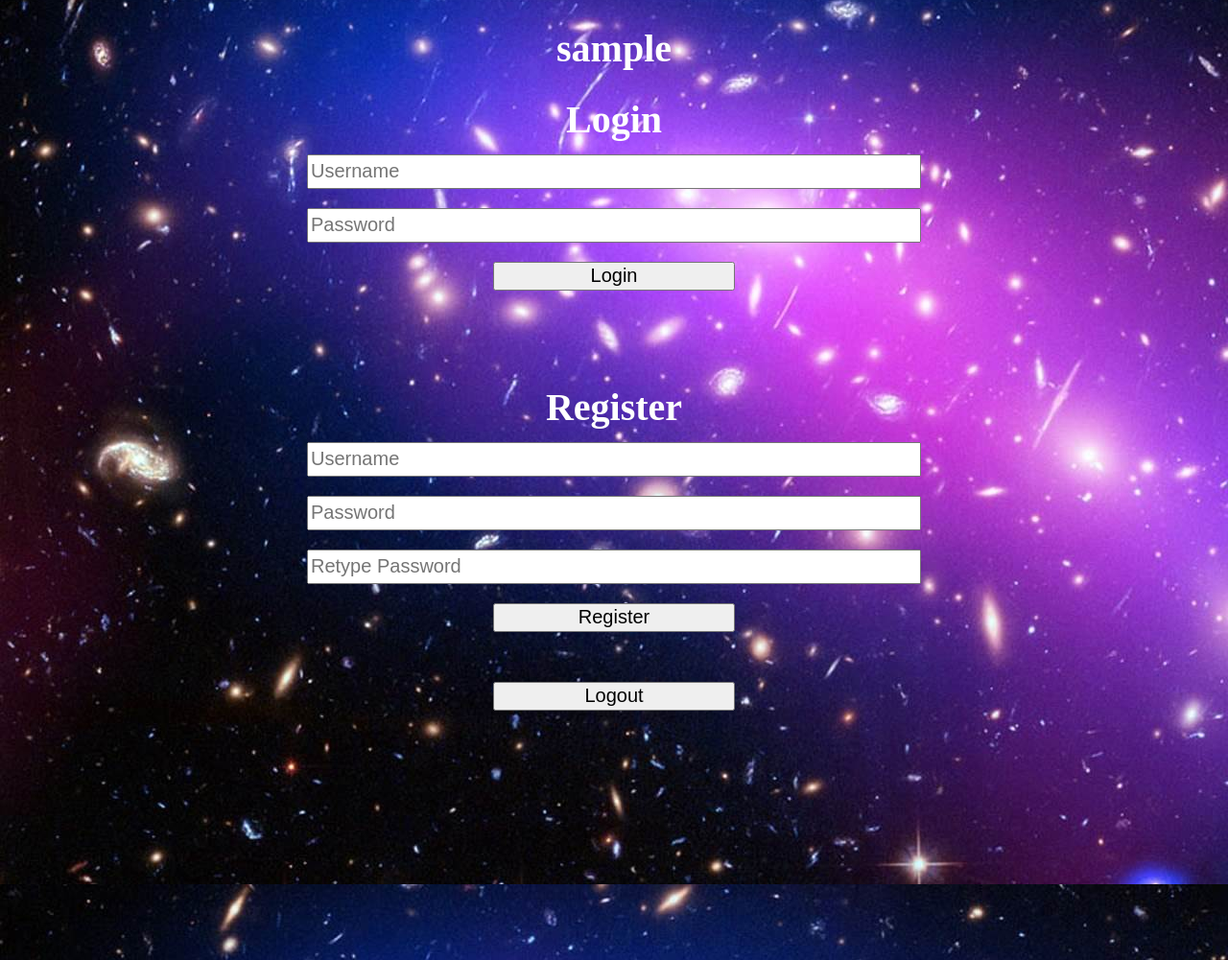
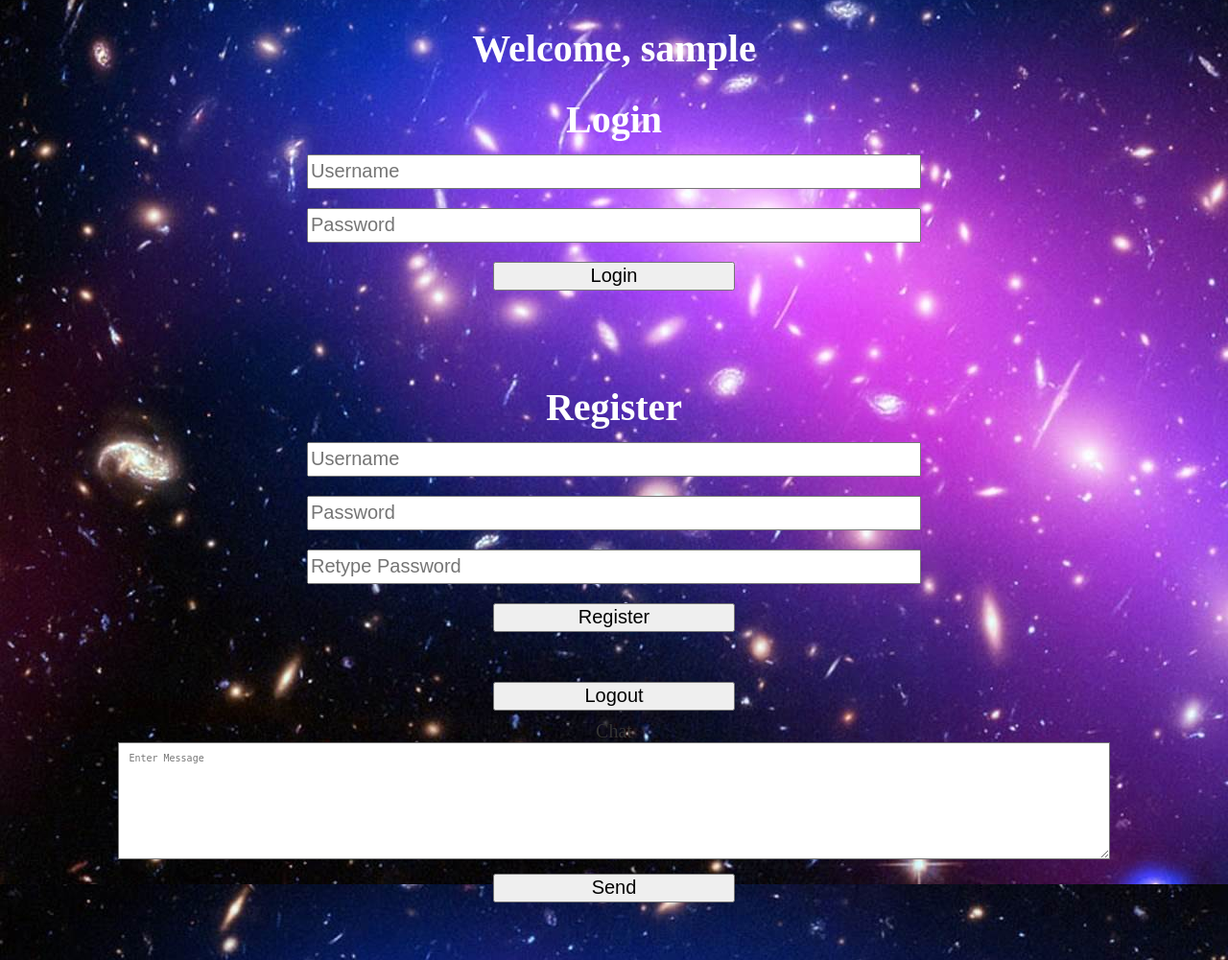
Before and after one commit to aegabrielsen/web-app, a Django app: template xxx_game/templates/xxx_game/index.html in a window 1280 px wide. Shown: the part 158-1159 px from the top of the page at 96% size. Run offline with Django 4.2, Linux system fonts and the light colour scheme; the template is opened without the code that fills it: most values are stand-ins (such as "Sample title", 1, 10 or a date in 2020); parts of the project's set-up code (start-up, migrations or seed data) failed here and were passed over.

Commit message:
add function to create post object

```diff
--- a/xxx_game/static/css/index.css
+++ b/xxx_game/static/css/index.css
@@ -86,3 +86,23 @@ h1{
     top: 20px;
     right: 10px;
 }
+#chat-window{
+    border: 1px solid #ccc;
+    width: 80% ;
+    height: 300px;
+    margin: 20 px auto;
+    background-color: white;
+    padding: 10px;
+    color: black;
+
+
+}
+#chat-message {
+    width: 80%;
+    height: 100px;
+    background-color: white;
+    padding: 10px;
+    font-size: 10px;
+    align-items: center;
+
+}
--- a/xxx_game/templates/xxx_game/index.html
+++ b/xxx_game/templates/xxx_game/index.html
@@ -21,7 +21,7 @@
     <div id="header" ></div>
     <div id="content" >
 
-        <h1>{{username}}</h1>
+        <h1>Welcome, {{username}}</h1>
 
         <!-- Form to login -->
         <form action="/login" method="post" id="login-container" class="login-register-container">
@@ -55,7 +55,18 @@
                 <button type="submit">Logout</button>
             </div>
 
-        </form>
+        <div class = "chat"> Chat</div>
+            <form id="chat-form" method = "post" action = "/send-message">
+                {% csrf_token %}
+                <textarea name="message" id = "chat-message" placeholder="Enter Message" required></textarea>
+                <div class="buttons">
+                <button type = "submit">Send</button>
+            </div>
+            </form>
+
+
+        <!--Chat-->
+
 
     </div>
     <div id="footer"></div>
--- a/xxx_game/urls.py
+++ b/xxx_game/urls.py
@@ -8,5 +8,7 @@ urlpatterns = [
     path('static/<path:path>', custom_static_view),
     path("login", views.login, name = "login"),
     path("register", views.register, name = "register"),
-    path("logout", views.logout, name = "logout")
+    path("logout", views.logout, name = "logout"),
+    path("create_post",views.createpost,name="create_post")
+
 ]
```
Also changed, not shown: xxx_game/views.py (+19 -0 lines).
